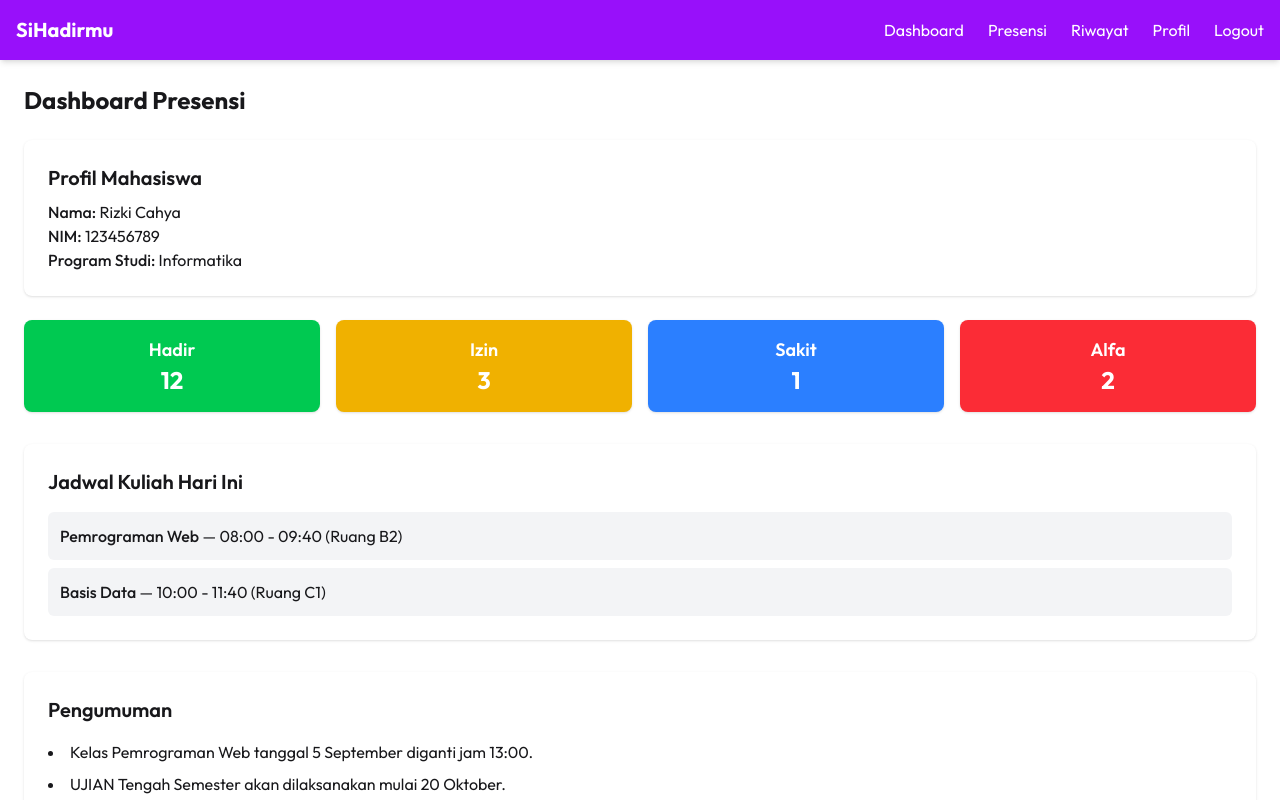
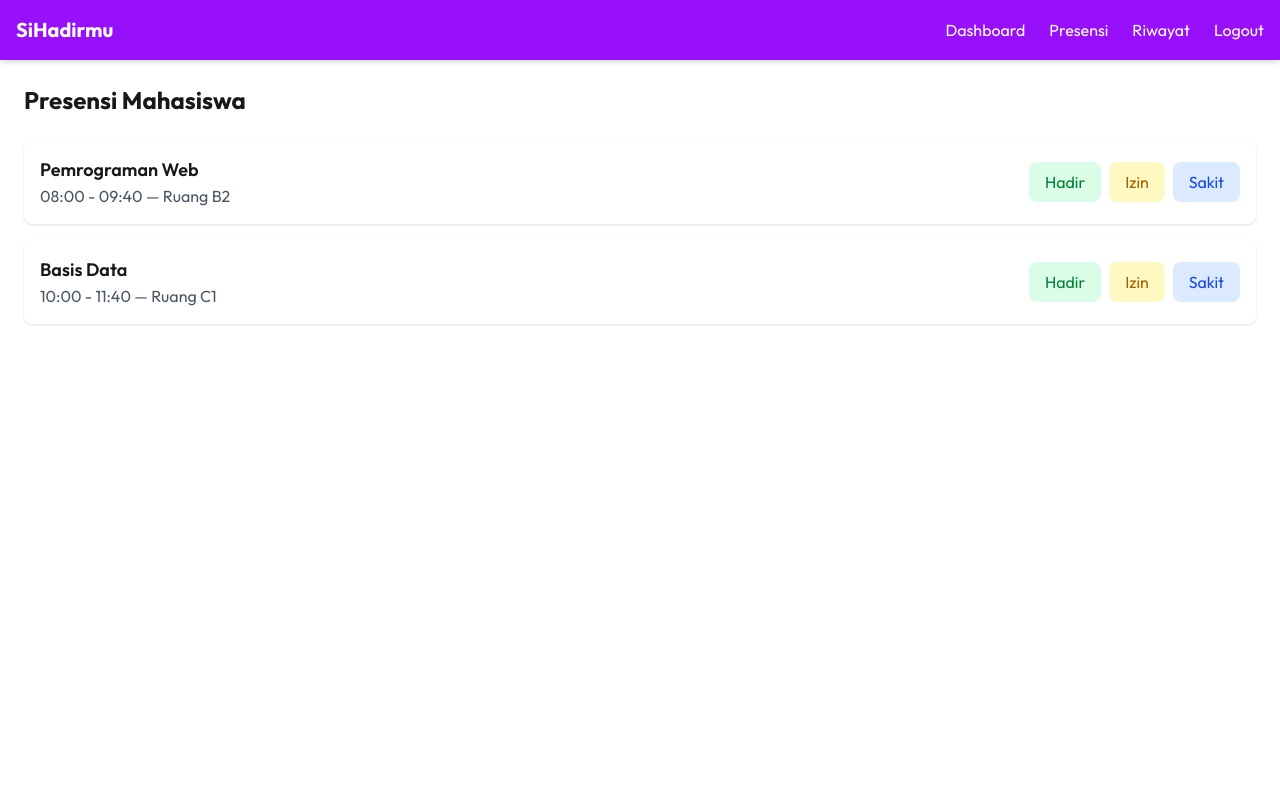
Before and after one commit to rizkicahyaa/si-hadirmu, a React (Vite) app in the folder frontend/: page /presensi in a window 1280 px wide. Shown: the top 800 px of the page. Built offline with nearby package versions, Linux system fonts and the light colour scheme.

Commit message:
Feat: Create presensi page

```diff
--- a/frontend/package.json
+++ b/frontend/package.json
@@ -14,6 +14,7 @@
     "daisyui": "^5.1.7",
     "react": "^19.1.1",
     "react-dom": "^19.1.1",
+    "react-router-dom": "^7.8.2",
     "tailwindcss": "^4.1.13"
   },
   "devDependencies": {
--- a/frontend/src/App.tsx
+++ b/frontend/src/App.tsx
@@ -1,15 +1,27 @@
+import { BrowserRouter as Router, Routes, Route } from "react-router-dom";
 import "./App.css";
 import Dashboard from "./components/Dashboard";
 import Footer from "./components/Footer";
 import Navbar from "./components/Navbar";
+import Presensi from "./page/Presensi";
 
 function App() {
     return (
-        <div>
+        <Router>
             <Navbar />
-            <Dashboard />
+            <Routes>
+                <Route
+                    path="/"
+                    element={
+                        <>
+                            <Dashboard />
+                        </>
+                    }
+                />
+                <Route path="/presensi" element={<Presensi />} />
+            </Routes>
             <Footer />
-        </div>
+        </Router>
     );
 }
 
--- a/frontend/src/components/Navbar.tsx
+++ b/frontend/src/components/Navbar.tsx
@@ -12,23 +12,18 @@ const Navbar = () => {
 
                 <ul className="hidden md:flex space-x-6">
                     <li>
-                        <a href="#" className="hover:text-gray-200">
+                        <a href="/" className="hover:text-gray-200">
                             Dashboard
                         </a>
                     </li>
                     <li>
-                        <a href="#" className="hover:text-gray-200">
+                        <a href="/presensi" className="hover:text-gray-200">
                             Presensi
                         </a>
                     </li>
                     <li>
                         <a href="#" className="hover:text-gray-200">
                             Riwayat
-                        </a>
-                    </li>
-                    <li>
-                        <a href="#" className="hover:text-gray-200">
-                            Profil
                         </a>
                     </li>
                     <li>
--- /dev/null
+++ b/frontend/src/page/Presensi.tsx
@@ -0,0 +1,51 @@
+import { useState } from "react";
+
+interface MataKuliah {
+    id: number;
+    nama: string;
+    jam: string;
+    ruang: string;
+    status: string | null;
+}
+
+export default function Presensi() {
+    const [jadwal, setJadwal] = useState<MataKuliah[]>([
+        { id: 1, nama: "Pemrograman Web", jam: "08:00 - 09:40", ruang: "B2", status: null },
+        { id: 2, nama: "Basis Data", jam: "10:00 - 11:40", ruang: "C1", status: null },
+    ]);
+
+    const handlePresensi = (id: number, status: string) => {
+        setJadwal(jadwal.map((mk) => (mk.id === id ? { ...mk, status } : mk)));
+    };
+
+    return (
+        <div className="flex flex-col min-h-screen p-6">
+            <h1 className="text-2xl font-bold mb-6">Presensi Mahasiswa</h1>
+
+            <div className="space-y-4">
+                {jadwal.map((mk) => (
+                    <div key={mk.id} className="bg-white rounded-lg shadow p-4 flex flex-col md:flex-row justify-between items-center">
+                        <div>
+                            <h2 className="text-lg font-semibold">{mk.nama}</h2>
+                            <p className="text-gray-600">
+                                {mk.jam} — Ruang {mk.ruang}
+                            </p>
+                        </div>
+
+                        <div className="mt-3 md:mt-0 flex space-x-2">
+                            <button onClick={() => handlePresensi(mk.id, "Hadir")} className={`px-4 py-2 rounded-lg ${mk.status === "Hadir" ? "bg-green-600 text-white" : "bg-green-100 text-green-700"}`}>
+                                Hadir
+                            </button>
+                            <button onClick={() => handlePresensi(mk.id, "Izin")} className={`px-4 py-2 rounded-lg ${mk.status === "Izin" ? "bg-yellow-600 text-white" : "bg-yellow-100 text-yellow-700"}`}>
+                                Izin
+                            </button>
+                            <button onClick={() => handlePresensi(mk.id, "Sakit")} className={`px-4 py-2 rounded-lg ${mk.status === "Sakit" ? "bg-blue-600 text-white" : "bg-blue-100 text-blue-700"}`}>
+                                Sakit
+                            </button>
+                        </div>
+                    </div>
+                ))}
+            </div>
+        </div>
+    );
+}
```
Also changed, not shown: 1 other file (tests, documents, lock files or other folders).
